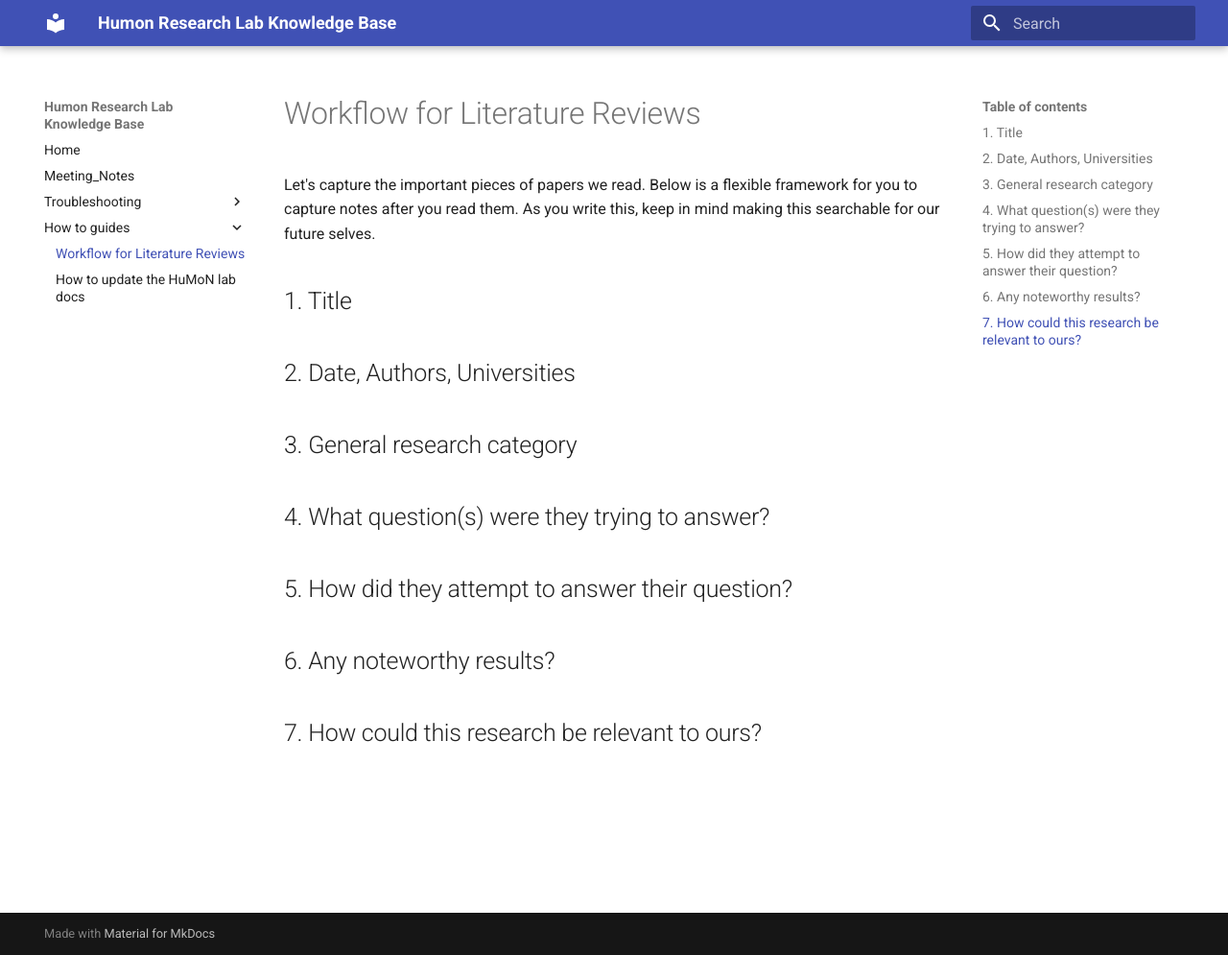
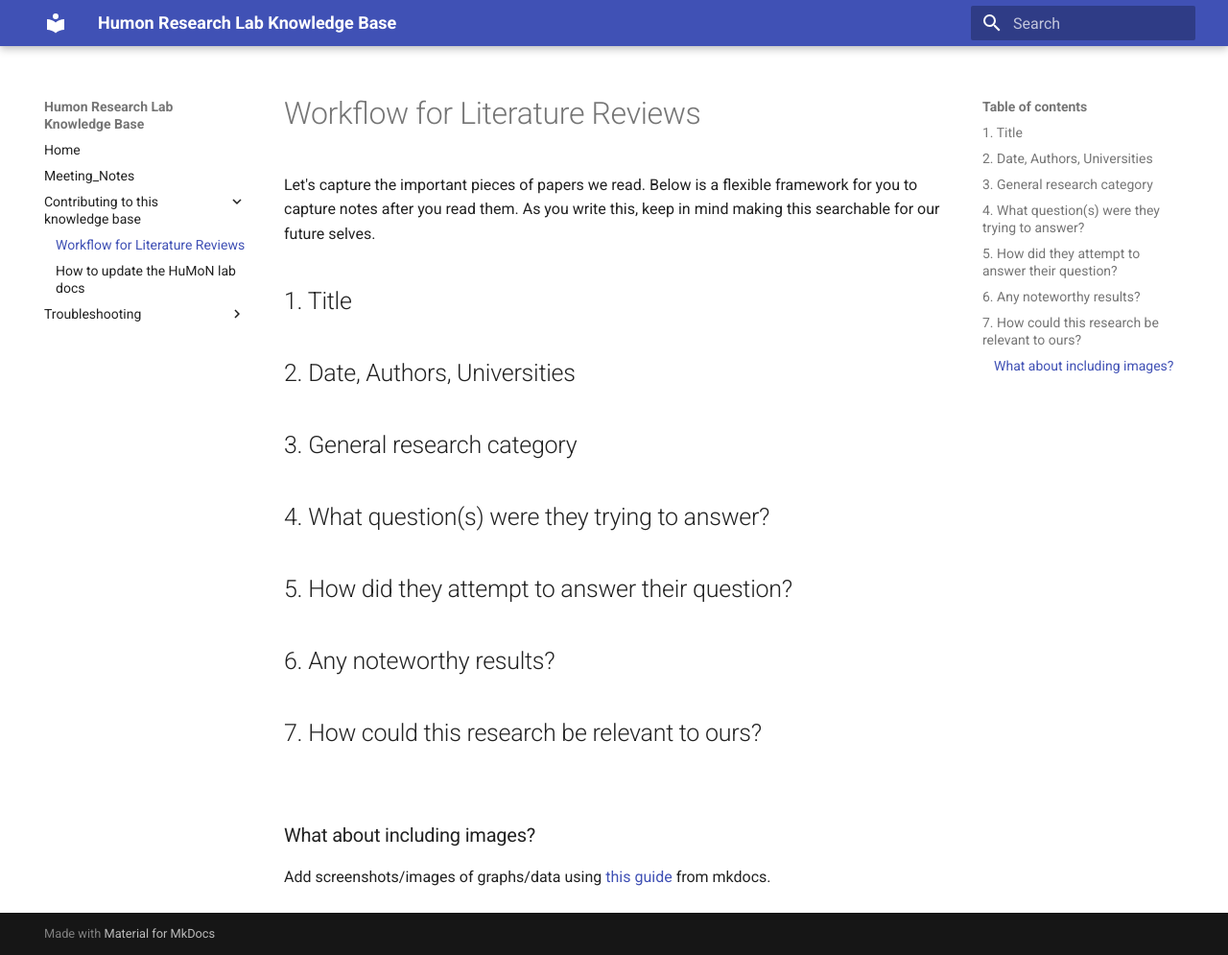
Before and after one commit to HuMoN-Research-Lab/HuMoN-Research-Lab.github.io, an MkDocs documentation site: the page built from docs/Contributing_to_this_knowledge_base/Literature_Reviews.md, in a window 1280 px wide and 995 px high. Shown: the whole window at 96% size. Built offline with MkDocs 1.6.1 and Material for MkDocs 9.7.7, drawn with Linux system fonts in a browser that asks for light colours.

```diff
--- a/docs/how-to-guides/How-to-contribute-to-our-shared-bibliography.md
+++ b/docs/Contributing_to_this_knowledge_base/Literature_Reviews.md
@@ -7,3 +7,8 @@
 ## 5. How did they attempt to answer their question?
 ## 6. Any noteworthy results?
 ## 7. How could this research be relevant to ours?
+
+<p>&nbsp;</p>
+
+### What about including images?
+Add screenshots/images of graphs/data using [this guide](https://squidfunk.github.io/mkdocs-material/reference/images/?h=images) from mkdocs.
```
Also changed, not shown: docs/Contributing_to_this_knowledge_base/Start_Here.md (renamed from docs/how-to-guides/how-to-update-these-docs.md, +3 -0 lines), Works_in_progress/Knowledge_base_organization.md (added).
